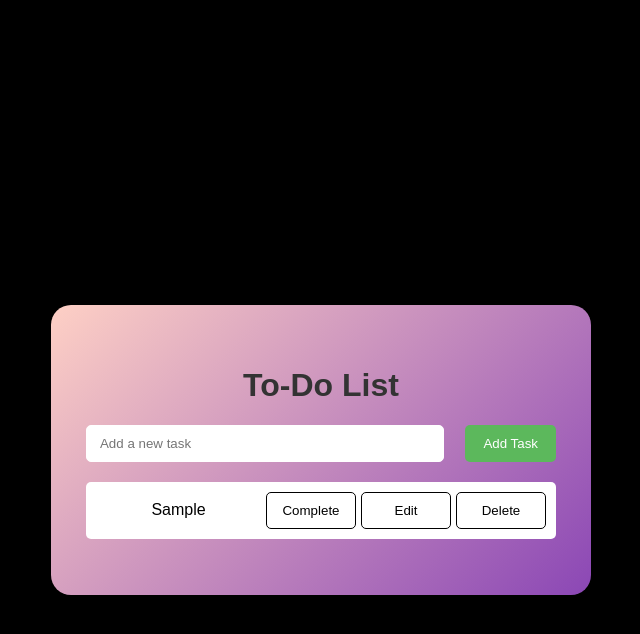
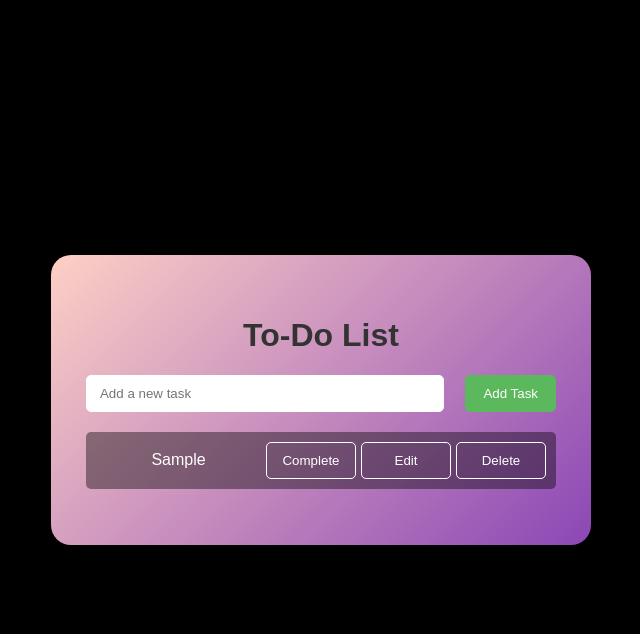
Before and after one commit to indu-p19/CodeTechIt_Task-1, a plain HTML site: page index.html in a window 1280 px wide. Both pictures are taken after typing "Sample" into the empty fields and a click on the button "Add Task". Shown: the whole page, without its empty margins (319-959 px from the left). Drawn offline with Linux system fonts and the light colour scheme.

Commit message:
Update styles.css

```diff
--- a/styles.css
+++ b/styles.css
@@ -13,7 +13,7 @@ body {
     max-width: 470px;
     background: linear-gradient(135deg, #fed0c5, #8b47b5);
     color: #fff;
-    margin: 100px auto 0;
+    margin: auto auto;
     border-radius: 20px;
     padding: 40px 35px;
     text-align: center;
@@ -57,7 +57,7 @@ ul {
 }
 
 li {
-    background: #ffffff;
+    background: #00000067;
     padding: 10px;
     margin-bottom: 10px;
     border-radius: 5px;
@@ -68,23 +68,23 @@ li {
 
 li span {
     flex-grow: 1;
-    color:#000000;
+    color:#ffffff;
 }
 
 li span.completed {
     text-decoration: line-through;
-    color: #999;
+    color: #ffffff;
 }
 
 li button {
     background: none;
-    border: 0.05px solid black;
-    color: #000000;
+    border: 0.05px solid rgb(255, 255, 255);
+    color: #ffffff;
     cursor: pointer;
     margin-left: 5px;
 }
 
 li button:hover {
-    color: #ffffff;
-    background-color:#000000
+    color: #000000;
+    background-color:#ffffff
 }
```
